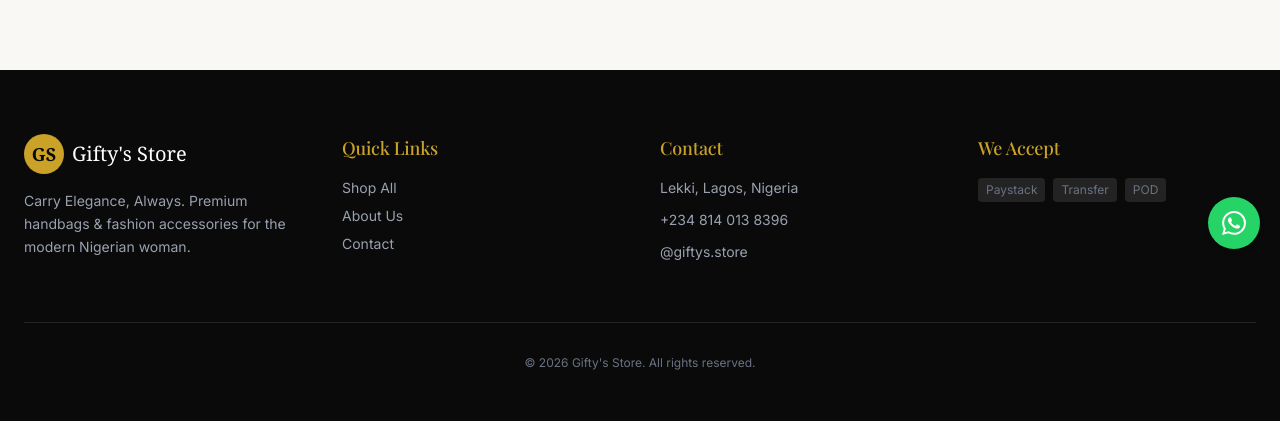
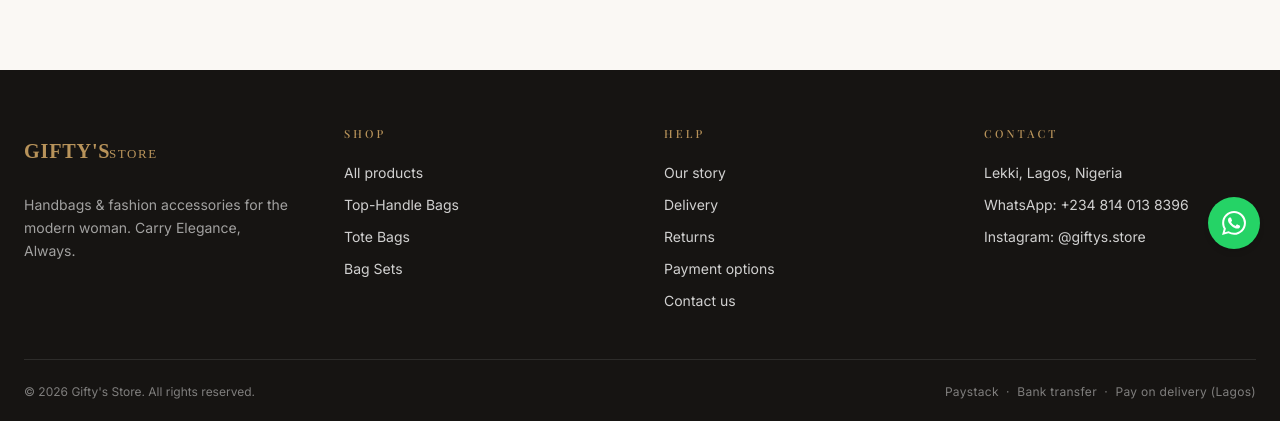
Before and after one commit to privatehubstar-gif/giftys-store, a Next.js app: page /admin in a window 1280 px wide. Shown: the part 531-952 px from the top of the page. Built offline with nearby package versions, Linux system fonts and the light colour scheme; a web font is replaced by a local one.

Commit message:
Add Footer component

```diff
--- a/src/components/Footer.tsx
+++ b/src/components/Footer.tsx
@@ -1,48 +1,72 @@
 import Link from "next/link";
+import { categories } from "@/data/products";
+import { INSTAGRAM_HANDLE, INSTAGRAM_URL, LOCATION, WHATSAPP_DISPLAY, whatsappLink } from "@/lib/site";
 
 export default function Footer() {
   return (
-    <footer className="bg-[#0A0A0A] text-white">
-      <div className="max-w-7xl mx-auto px-4 sm:px-6 py-12 sm:py-16">
-        <div className="grid grid-cols-1 sm:grid-cols-2 lg:grid-cols-4 gap-10">
+    <footer className="bg-ink text-white/80">
+      <div className="max-w-7xl mx-auto px-4 sm:px-6 pt-14 pb-8">
+        <div className="grid grid-cols-1 sm:grid-cols-2 lg:grid-cols-4 gap-10 lg:gap-12">
           <div>
-            <div className="flex items-center gap-2 mb-4">
-              <div className="w-10 h-10 bg-[#C9A227] rounded-full flex items-center justify-center">
-                <span className="text-[#0A0A0A] font-serif text-lg font-bold">GS</span>
-              </div>
-              <span className="font-serif text-xl">Gifty&apos;s Store</span>
-            </div>
-            <p className="text-gray-400 text-sm leading-relaxed mb-4">
-              Carry Elegance, Always. Premium handbags & fashion accessories for the modern Nigerian woman.
+            <div
+              role="img"
+              aria-label="Gifty's Store"
+              className="mb-5 h-12 bg-gold"
+              style={{
+                aspectRatio: "310 / 86",
+                WebkitMask: "url(/logo-header.svg) left center / contain no-repeat",
+                mask: "url(/logo-header.svg) left center / contain no-repeat",
+              }}
+            />
+            <p className="text-sm leading-relaxed text-white/60 max-w-xs">
+              Handbags &amp; fashion accessories for the modern woman. Carry Elegance, Always.
             </p>
           </div>
+
           <div>
-            <h4 className="font-serif text-lg mb-4 text-[#C9A227]">Quick Links</h4>
-            <ul className="space-y-2 text-sm text-gray-400">
-              <li><Link href="/shop" className="hover:text-white">Shop All</Link></li>
-              <li><Link href="/about" className="hover:text-white">About Us</Link></li>
-              <li><Link href="/contact" className="hover:text-white">Contact</Link></li>
+            <h4 className="eyebrow eyebrow-gold mb-5">Shop</h4>
+            <ul className="space-y-3 text-sm">
+              <li><Link href="/shop" className="hover:text-white">All products</Link></li>
+              {categories.map((c) => (
+                <li key={c.slug}>
+                  <Link href={`/shop?category=${encodeURIComponent(c.name)}`} className="hover:text-white">{c.name}</Link>
+                </li>
+              ))}
             </ul>
           </div>
+
           <div>
-            <h4 className="font-serif text-lg mb-4 text-[#C9A227]">Contact</h4>
-            <ul className="space-y-3 text-sm text-gray-400">
-              <li>Lekki, Lagos, Nigeria</li>
-              <li><a href="http://wa.me/2348140138396" className="hover:text-white">+234 814 013 8396</a></li>
-              <li><a href="https://instagram.com/giftys.store" className="hover:text-white">@giftys.store</a></li>
+            <h4 className="eyebrow eyebrow-gold mb-5">Help</h4>
+            <ul className="space-y-3 text-sm">
+              <li><Link href="/about" className="hover:text-white">Our story</Link></li>
+              <li><Link href="/contact#faq" className="hover:text-white">Delivery</Link></li>
+              <li><Link href="/contact#faq" className="hover:text-white">Returns</Link></li>
+              <li><Link href="/contact#faq" className="hover:text-white">Payment options</Link></li>
+              <li><Link href="/contact" className="hover:text-white">Contact us</Link></li>
             </ul>
           </div>
+
           <div>
-            <h4 className="font-serif text-lg mb-4 text-[#C9A227]">We Accept</h4>
-            <div className="flex gap-2 text-xs text-gray-500">
-              <span className="bg-white/10 px-2 py-1 rounded">Paystack</span>
-              <span className="bg-white/10 px-2 py-1 rounded">Transfer</span>
-              <span className="bg-white/10 px-2 py-1 rounded">POD</span>
-            </div>
+            <h4 className="eyebrow eyebrow-gold mb-5">Contact</h4>
+            <ul className="space-y-3 text-sm">
+              <li>{LOCATION}</li>
+              <li>
+                <a href={whatsappLink()} target="_blank" rel="noopener noreferrer" className="hover:text-white">
+                  WhatsApp: {WHATSAPP_DISPLAY}
+                </a>
+              </li>
+              <li>
+                <a href={INSTAGRAM_URL} target="_blank" rel="noopener noreferrer" className="hover:text-white">
+                  Instagram: @{INSTAGRAM_HANDLE}
+                </a>
+              </li>
+            </ul>
           </div>
         </div>
-        <div className="mt-12 pt-8 border-t border-white/10 text-center text-xs text-gray-500">
-          © {new Date().getFullYear()} Gifty&apos;s Store. All rights reserved.
+
+        <div className="mt-12 pt-6 border-t border-white/10 flex flex-col sm:flex-row items-center justify-between gap-3 text-xs text-white/45">
+          <p>© {new Date().getFullYear()} Gifty&apos;s Store. All rights reserved.</p>
+          <p className="tracking-wide">Paystack &nbsp;·&nbsp; Bank transfer &nbsp;·&nbsp; Pay on delivery (Lagos)</p>
         </div>
       </div>
     </footer>
```
